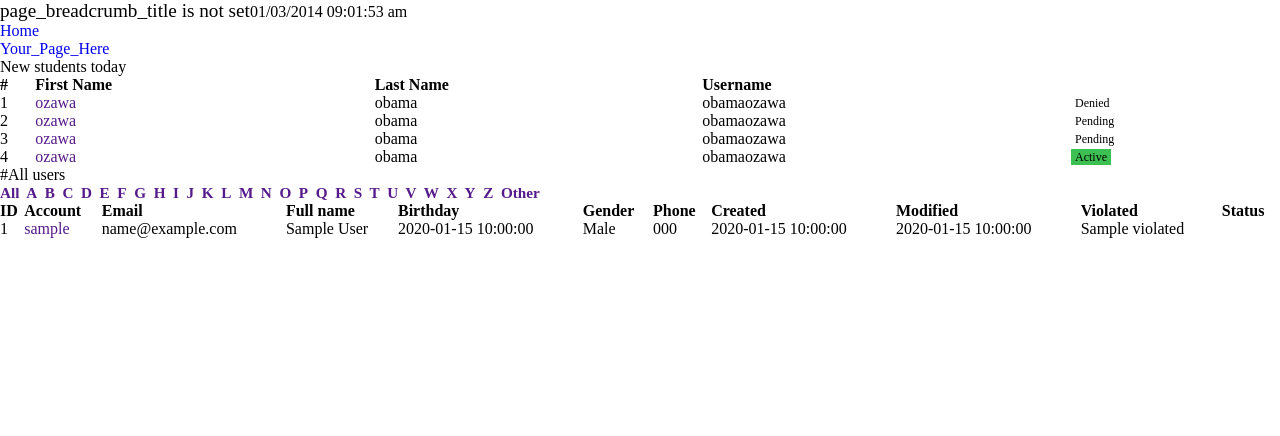
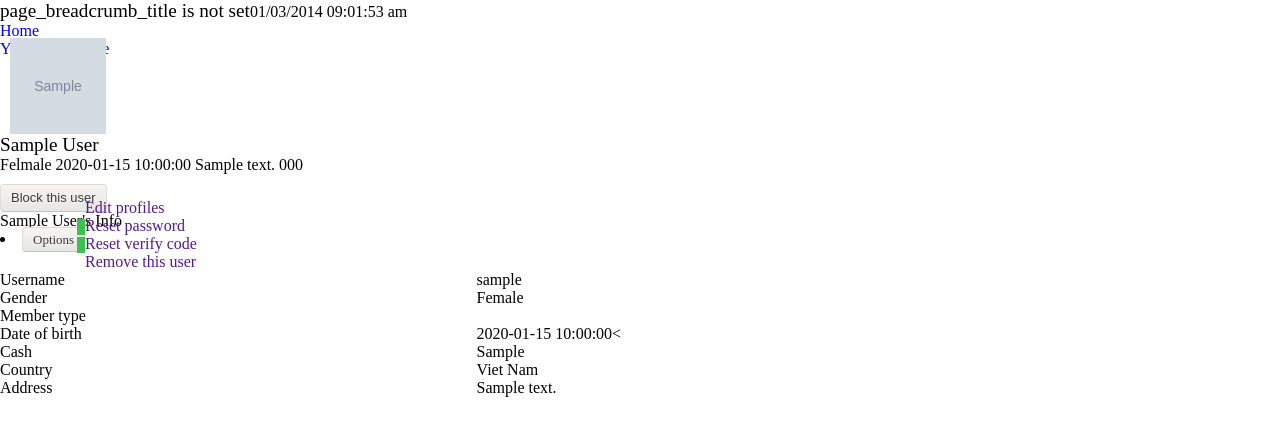
Before and after one commit to khucanhminhluong/elearning, a CakePHP app: the page made by app/View/admin/student.ctp in a window 1280 px wide. Shown: the top 436 px of the page. Run offline with PHP 8.4 and a stand-in for CakePHP, Linux system fonts and the light colour scheme; the template is opened without the code that fills it: most values are stand-ins (such as "Sample title", 1, 10 or a date in 2020); grey boxes marked "Sample" are stand-in pictures; data that the repository does not hold is empty; some libraries are stand-ins or nearby versions.

Commit message:
update admin/student

```diff
--- a/app/View/Layouts/admin.ctp
+++ b/app/View/Layouts/admin.ctp
@@ -52,7 +52,7 @@
 		</div>
 		<!--End	container-->
 		<!--Start footer-->
-		<?php echo $this->element('admin' .DS . 'layouts' . DS . 'footer');?>
+		<?php echo $this->element('admin' .DS . 'layouts' . DS . 'admin_footer');?>
 		<!--End	footer-->
 	<!--End	body-->
 </body>
--- a/app/View/admin/student.ctp
+++ b/app/View/admin/student.ctp
@@ -1,41 +1,12 @@
 <?php
-	$status = array('Deleted', 'Denied', 'Blocked', 'Pending', 'Active');
-	$status_label = array('default', 'danger', 'warning', 'info', 'success');
-
-	$new_students = array(
-	'total' => '4',
-	'data' => array(
-			array(
-				'FirstName' => 'ozawa',
-				'LastName' => 'obama',
-				'Username' => 'obamaozawa',
-				'Status' => 1
-				),
-			array(
-				'FirstName' => 'ozawa',
-				'LastName' => 'obama',
-				'Username' => 'obamaozawa',
-				'Status' => 3
-				),
-			array(
-				'FirstName' => 'ozawa',
-				'LastName' => 'obama',
-				'Username' => 'obamaozawa',
-				'Status' => 3
-				),
-			array(
-				'FirstName' => 'ozawa',
-				'LastName' => 'obama',
-				'Username' => 'obamaozawa',
-				'Status' => 4
-				),
-			)
-		);
+	$status = array('Deleted', 'Active', 'Pending', 'Blocked', 'Denied');
+	$status_label = array('default', 'success', 'info', 'warning', 'danger');
 
 ?>
 
 <?php echo $this->element('admin' . DS . 'page_breadcrumb'); ?>
 
+<?php if (!isset($studentInfo)) { ?>
 	<div class="row">
 		<div class="col-md-12">
 			<div class="row" id="new-students">
@@ -54,9 +25,9 @@
 									<thead>
 										<tr>
 											<th>#</th>
-										<th>First Name</th>
-										<th>Last Name</th>
+											<th>Full name</th>
 											<th>Username</th>
+											<th>Created</th>
 											<th></th>
 										</tr>
 									</thead>
@@ -64,10 +35,10 @@
 										<?php foreach ($new_students['data'] as $key => $new_student) { ?>
 										<tr>
 											<td><?php echo ($key + 1)?></td>
-										<td><a href=""><?php echo $new_student['FirstName']?></a></td>
-										<td><?php echo $new_student['LastName']?></td>
-										<td><?php echo $new_student['Username']?></td>
-										<td><span class="label label-sm label-<?php echo $status_label[$new_student['Status']]?> line-height-6"><?php echo $status[$new_student['Status']]?></span></td>
+											<td><a href=""><?php echo $new_student['user']['FullName']?></a></td>
+											<td><?php echo $new_student['user']['Username']?></td>
+											<td><?php echo $new_student['user']['Created']?></td>
+											<td><span class="label label-sm label-<?php echo $status_label[$new_student['user']['Status']]?> line-height-6"><?php echo $status[$new_student['user']['Status']]?></span></td>
 										</tr>
 										<?php } ?>
 									</tbody>
@@ -192,3 +163,118 @@
 			</div>
 		</div>
 	</div>
+<?php } else { //end if !isset($studentInfo) ?>
+<?php //have $studentInfo?>
+	<div class="row">
+		<div class="col-md-12">
+			<div class="row">
+				<div class="note note-success user-info" style="margin-top:  20px;">
+						<div class="pull-left" style="padding: 10px">
+                    		<img class="imageThumb" src="<?php echo $studentInfo['ImageProfile'] ? $studentInfo['ImageProfile'] : '/elearning/img/photo/no-avatar.jpg'?>" id="preview" width="96" height="96" style="margin-top: -50px;">
+                		</div>
+						<h4 class="block" style="margin-bottom: 0; margin-top: -10px;"><?php echo $studentInfo['FullName'] ?></h4>
+						<span class="gender male"></span><?php echo $studentInfo['Gender'] == 1 ? "Male" : "Felmale" ?>
+						<span class="bday"></span><?php echo $studentInfo['Birthday'] ?>
+						<span class="addr"></span><?php echo $studentInfo['Address'] ? $studentInfo['Address'] : "Address  <i class='margin-left-5'> Updating...</i>" ?>
+						<span class="margin-left-20"><?php echo $studentInfo['Phone'] ? $studentInfo['Phone'] : "Phone <i class='margin-left-5'> Updating... </i>" ?></span>
+				</div>
+			</div>
+			<button type="reset" class="btn btn-sm btn-warning cancel pull-right">
+			<i class="fa fa-exclamation-triangle"></i>
+			<span>
+				 Block this user
+			</span>
+			</button>
+		</div>
+	</div>
+
+	<div class="row">
+		<div class="col-md-6">
+			<div class="portlet">
+				<div class="nav portlet-title padding-top-8">
+					<div class="caption"><i class="fa fa-reorder"></i><?php echo $studentInfo['FullName'] ?>'s Info</div>
+					<div class="pull-right no-list-style">
+						<li class="dropdown menu-left" id="header_notification_bar">
+							<span href="#" class="btn btn-info btn-xs" id="edit" data-toggle="dropdown" data-hover="dropdown" data-close-others="true"><i class="fa fa-cog"></i>Options</span>
+
+							<ul class="dropdown-menu extended" style="width: auto !important; margin-left: 77px; margin-top: -50px;">
+								<li>
+									<ul class="dropdown-menu-list no-space no-list-style">
+										<li>
+											<a href="">
+											<span class="label label-sm label-icon label-info"><i class="fa fa-pencil"></i></span>
+											Edit profiles
+											</a>
+										</li>
+										<li>
+											<a href="">
+											<span class="label label-sm label-icon label-success"><i class="fa fa-refresh"></i></span>
+											Reset password
+											</a>
+										</li>
+										<li>
+											<a href="">
+											<span class="label label-sm label-icon label-success"><i class="fa fa-refresh"></i></span>
+											Reset verify code
+											</a>
+										</li>
+										<li>
+											<a href="">
+											<span class="label label-sm label-icon label-danger"><i class="fa fa-ban"></i></span>
+											Remove this user
+											</a>
+										</li>
+									</ul>
+								</li>
+							</ul>
+						</li>
+					</div>
+				</div>
+				<div class="portlet-body user-info">
+					<div class="row">
+						<div class="col-md-12">
+							<table id="user" class="table table-bordered table-striped">
+								<tbody>
+									<tr>
+										<td class="col-md-3">Username</td>
+										<td><?php echo $studentInfo['Username'] ?>
+									</tr>
+									<tr>
+										<td>Gender</td>
+										<td><?php echo $studentInfo['Gender'] == 1 ? "Male" : "Female" ?></td>
+
+									</tr>
+									<tr>
+										<td>Member type</td>
+										<td><span class="label label-<?php echo $status_label[$studentInfo['Status']] ?> line-height-6"><?php echo $status[$studentInfo['Status']] ?></span></td>
+									</tr>
+									<tr>
+										<td>Date of birth</td>
+										<td><?php echo $studentInfo['Birthday'] ?><</td>
+
+									</tr>
+									<tr>
+										<td>Cash</td>
+										<td><?php echo $studentInfo['BankInfo'] ?></td>
+									</tr>
+									<tr>
+										<td>Country</td>
+										<td>Viet Nam</td>
+									</tr>
+									<tr>
+										<td>Address</td>
+										<td><?php echo $studentInfo['Address'] ?></td>
+
+									</tr>
+
+								</tbody>
+							</table>
+						</div>
+					</div>
+				</div>
+			</div>
+		</div>
+	</div>
+
+
+<?php } //end else-if !isset($studentInfo)?>
--- a/app/webroot/css/style-default.css
+++ b/app/webroot/css/style-default.css
@@ -1324,7 +1324,7 @@ Footer
 ***/
 
 .footer {
-  padding: 10px 20px 5px 20px;
+  padding: 10px 5px 5px 5px;
   font-size: 12px;
 }
 
```
Also changed, not shown: app/Controller/AdminController.php (+42 -3 lines), app/View/Elements/admin/layouts/admin_footer.ctp (+10 -0 lines), app/webroot/css/app.css (+40 -0 lines), app/webroot/img/photo/2.jpg (renamed from app/webroot/img/2.jpg), app/webroot/img/photo/3.jpg (renamed from app/webroot/img/3.jpg), app/webroot/img/photo/avt.jpg (renamed from app/webroot/img/avt.jpg), app/webroot/img/photo/new1.jpg (renamed from app/webroot/img/new1.jpg), app/webroot/img/photo/new2.jpg (renamed from app/webroot/img/new2.jpg), app/webroot/img/photo/new3.jpg (renamed from app/webroot/img/new3.jpg), app/webroot/img/photo/new4.jpg (renamed from app/webroot/img/new4.jpg), app/webroot/img/photo/new5.jpg (renamed from app/webroot/img/new5.jpg), app/webroot/img/photo/no-avatar.jpg (renamed from app/webroot/img/no-avatar.jpg). Lines whose indentation alone changed are shown as unchanged.
